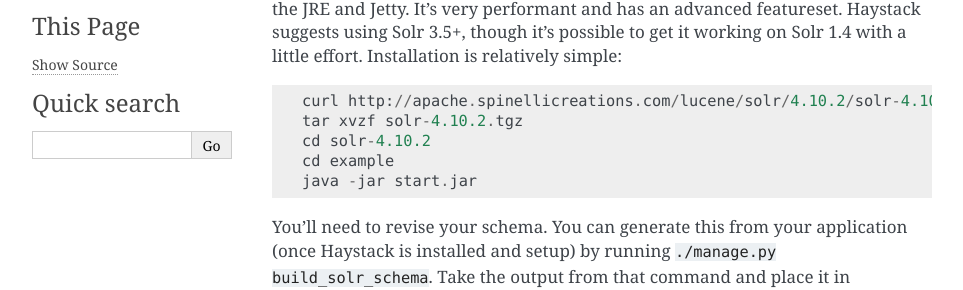
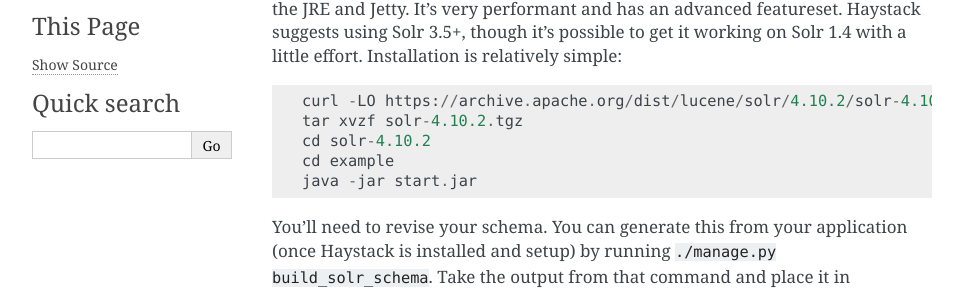
Before and after one commit to django-haystack/django-haystack, a Sphinx documentation site: the page built from docs/installing_search_engines.rst, in a window 1280 px wide and 900 px high. Shown: the part 243-533 px from the top of the window, without its empty margins (148-1111 px from the left). Built offline with Sphinx 7.4.7, drawn with Linux system fonts in a browser that asks for light colours.

Commit message:
Changed link to official archive site

```diff
--- a/docs/installing_search_engines.rst
+++ b/docs/installing_search_engines.rst
@@ -14,7 +14,7 @@
 Haystack suggests using Solr 3.5+, though it's possible to get it working on
 Solr 1.4 with a little effort. Installation is relatively simple::
 
-    curl http://apache.spinellicreations.com/lucene/solr/4.10.2/solr-4.10.2.tgz
+    curl -LO https://archive.apache.org/dist/lucene/solr/4.10.2/solr-4.10.2.tgz
     tar xvzf solr-4.10.2.tgz
     cd solr-4.10.2
     cd example
```
